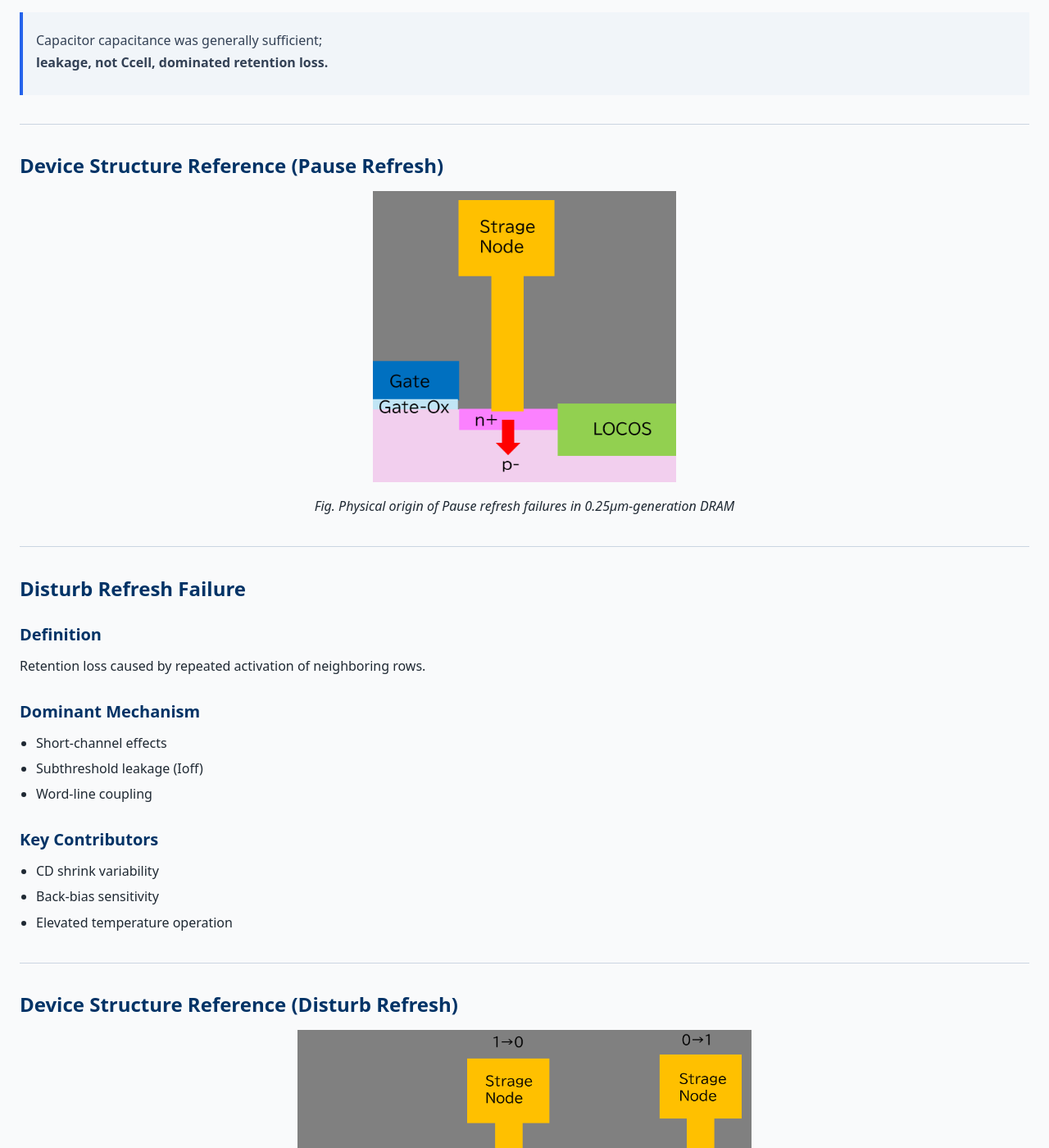
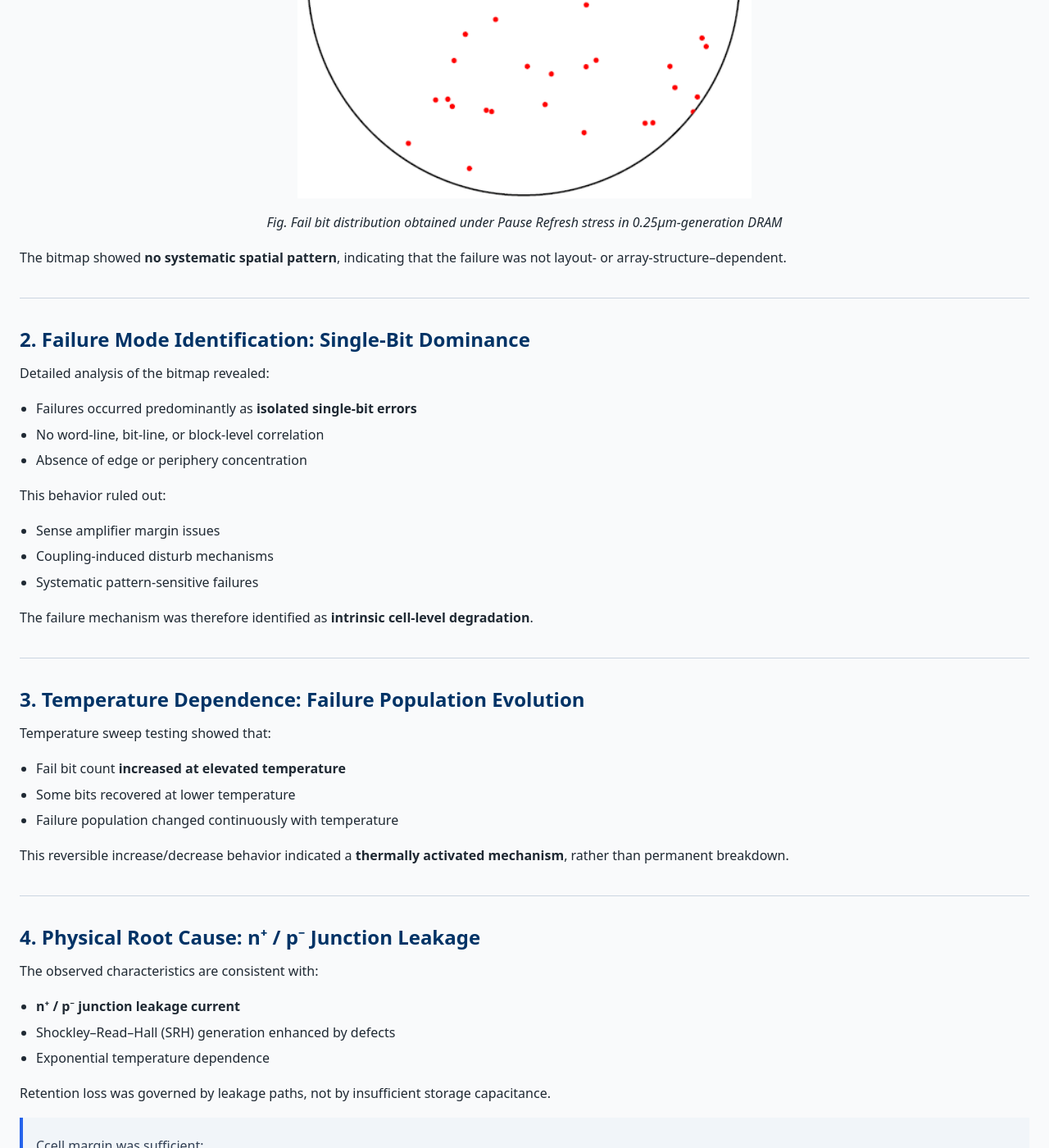
Before and after one commit to Samizo-AITL/Edusemi-Plus, a Jekyll site: the page built from archive/legacy/dram_025um/pause.md, in a window 1280 px wide and 1400 px high, scrolled down 613 px. Shown: the whole window at 82% size. Built offline with Jekyll 4.4.1, drawn with Linux system fonts in a browser that asks for light colours; some of the changed text lies outside the part shown.

Commit message:
Update pause.md

```diff
--- a/archive/legacy/dram_025um/pause.md
+++ b/archive/legacy/dram_025um/pause.md
@@ -1,37 +1,88 @@
 ---
-title: "Pause / Disturb Refresh Failure Physics"
+title: "Pause Refresh Failure Physics (0.25µm DRAM)"
 layout: default
 ---
 
-# Pause / Disturb Refresh Failure Physics
+# Pause Refresh Failure Physics
 
-This document explains the **physical mechanisms**
-behind **Pause Refresh** and **Disturb Refresh** failures
-observed in **0.25µm-generation DRAM**.
+This document describes the **physical origin and failure evolution**
+of **Pause Refresh failures** observed in **0.25µm-generation DRAM**.
+
+Pause refresh was the **primary refresh-related reliability limiter**
+in this technology node.
 
 ---
 
-## Pause Refresh Failure
+## 1. Failure Detection: Fail Bit Map Acquisition
 
-### Definition
-Loss of stored charge when refresh is suspended.
+Pause refresh failure was first identified through
+**fail bitmap acquisition under refresh pause stress**.
 
-### Dominant Mechanism
-- **Junction leakage current**
-- Thermally activated
-- Exponentially increases with temperature
+<p align="center">
+  <img
+    src="https://samizo-aitl.github.io/Edusemi-Plus/archive/legacy/figs/pause_faulbitmap.png"
+    width="45%">
+</p>
 
-### Key Contributors
-- Plasma-induced junction damage
-- Excessive interface states
-- Aggressive cleaning / ashing steps
+<p align="center">
+  <em>
+    Fig. Fail bit distribution obtained under Pause Refresh stress
+    in 0.25µm-generation DRAM
+  </em>
+</p>
 
-> Capacitor capacitance was generally sufficient;
-> **leakage, not Ccell, dominated retention loss.**
+The bitmap showed **no systematic spatial pattern**,
+indicating that the failure was not layout- or array-structure–dependent.
 
 ---
 
-## Device Structure Reference (Pause Refresh)
+## 2. Failure Mode Identification: Single-Bit Dominance
+
+Detailed analysis of the bitmap revealed:
+
+- Failures occurred predominantly as **isolated single-bit errors**
+- No word-line, bit-line, or block-level correlation
+- Absence of edge or periphery concentration
+
+This behavior ruled out:
+- Sense amplifier margin issues
+- Coupling-induced disturb mechanisms
+- Systematic pattern-sensitive failures
+
+The failure mechanism was therefore identified as **intrinsic cell-level degradation**.
+
+---
+
+## 3. Temperature Dependence: Failure Population Evolution
+
+Temperature sweep testing showed that:
+
+- Fail bit count **increased at elevated temperature**
+- Some bits recovered at lower temperature
+- Failure population changed continuously with temperature
+
+This reversible increase/decrease behavior indicated
+a **thermally activated mechanism**, rather than permanent breakdown.
+
+---
+
+## 4. Physical Root Cause: n⁺ / p⁻ Junction Leakage
+
+The observed characteristics are consistent with:
+
+- **n⁺ / p⁻ junction leakage current**
+- Shockley–Read–Hall (SRH) generation enhanced by defects
+- Exponential temperature dependence
+
+Retention loss was governed by leakage paths,
+not by insufficient storage capacitance.
+
+> Ccell margin was sufficient;
+> **junction leakage dominated pause refresh failures.**
+
+---
+
+## 5. Device Structure Origin
 
 <p align="center">
   <img
@@ -41,69 +92,58 @@ Loss of stored charge when refresh is suspended.
 
 <p align="center">
   <em>
-    Fig. Physical origin of Pause refresh failures
+    Fig. Leakage paths responsible for Pause Refresh failures
     in 0.25µm-generation DRAM
   </em>
 </p>
 
----
-
-## Disturb Refresh Failure
-
-### Definition
-Retention loss caused by repeated activation of neighboring rows.
-
-### Dominant Mechanism
-- Short-channel effects
-- Subthreshold leakage (Ioff)
-- Word-line coupling
-
-### Key Contributors
-- CD shrink variability
-- Back-bias sensitivity
-- Elevated temperature operation
+Leakage paths were localized at:
+- Junction periphery
+- STI-adjacent regions
+- High electric-field corners
 
 ---
 
-## Device Structure Reference (Disturb Refresh)
+## 6. Process Dependency: Plasma Damage Sensitivity
 
-<p align="center">
-  <img
-    src="https://samizo-aitl.github.io/Edusemi-Plus/archive/legacy/figs/disturb.png"
-    width="45%">
-</p>
+Correlation with process history revealed strong sensitivity to:
 
-<p align="center">
-  <em>
-    Fig. Physical origin of Disturb refresh failures
-    caused by adjacent word-line activation
-    in 0.25µm-generation DRAM
-  </em>
-</p>
+- Plasma etching damage
+- Aggressive ashing / dry cleaning
+- Interface state density increase
+
+These processes enhanced junction defect density,
+directly increasing leakage current.
 
 ---
 
-## Structural Comparison
+## 7. Countermeasure Direction: Plasma Damage Mitigation
 
-| Aspect | Pause | Disturb |
-|------|-------|---------|
-| Trigger | Time | Neighbor access |
-| Root cause | Junction leakage | Short-channel / coupling |
-| Temp sensitivity | Very high | High |
-| Process sensitivity | Plasma / interface | CD / doping |
+Effective mitigation focused on **damage avoidance**, not circuit tuning:
+
+- Plasma condition optimization
+- Soft-landing etch techniques
+- Ashing damage reduction
+- Interface recovery anneals
+
+These measures significantly reduced
+pause refresh fail population.
 
 ---
 
-## Why These Failures Matter
+## Summary
 
-Pause and Disturb failures revealed that:
+Pause refresh failure in 0.25µm DRAM followed a clear physical chain:
 
-- Reliability was **process-history dependent**
-- Test strategy had to reflect physical reality
-- Yield improvement required **damage avoidance**, not tuning alone
+**Fail bitmap acquisition**
+→ **Single-bit dominant failures**
+→ **Temperature-dependent fail population**
+→ **n⁺ / p⁻ junction leakage**
+→ **Plasma damage–driven defect generation**
 
-These insights directly influenced later decisions,
-including **VSRAM evolution** and eventual **technology pivot**.
+This understanding established that
+**process-induced leakage**, not design margin,
+was the dominant reliability limiter.
 
 ---
 
```
